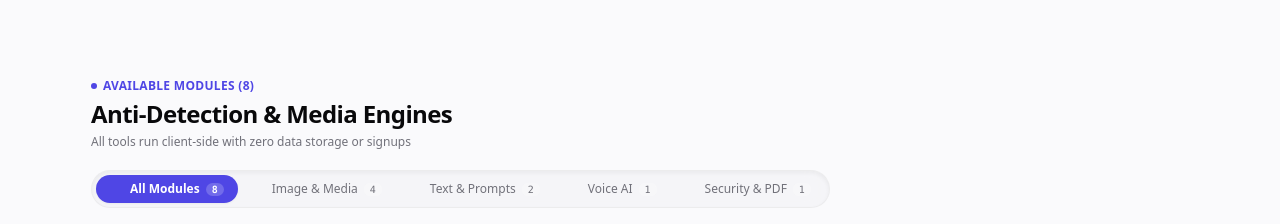
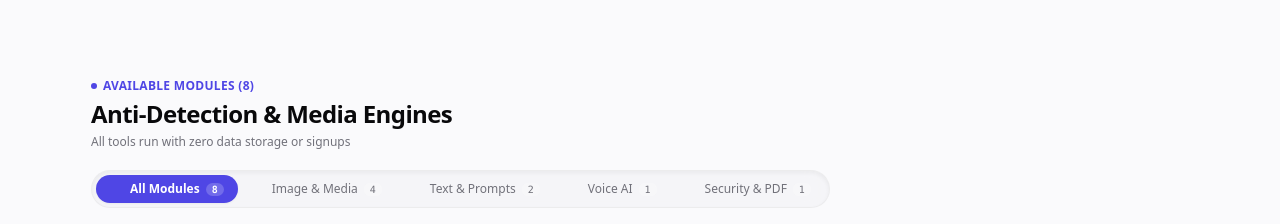
Before and after one commit to rakibulislamdev/UnTraceMe, a Next.js app: page / in a window 1280 px wide. Shown: the part 900-1124 px from the top of the page. Built offline with nearby package versions, Linux system fonts and the light colour scheme; some icons are missing.

Commit message:
feat: add ToolsSuiteSection component with category filtering and animated tabs

```diff
--- a/app/_components/tools-suite-section.tsx
+++ b/app/_components/tools-suite-section.tsx
@@ -48,7 +48,7 @@ export function ToolsSuiteSection({ tools }: ToolsSuiteSectionProps) {
             Anti-Detection & Media Engines
           </h2>
           <p className="text-xs text-muted-foreground mt-1">
-            All tools run client-side with zero data storage or signups
+            All tools run with zero data storage or signups
           </p>
         </div>
 
```
